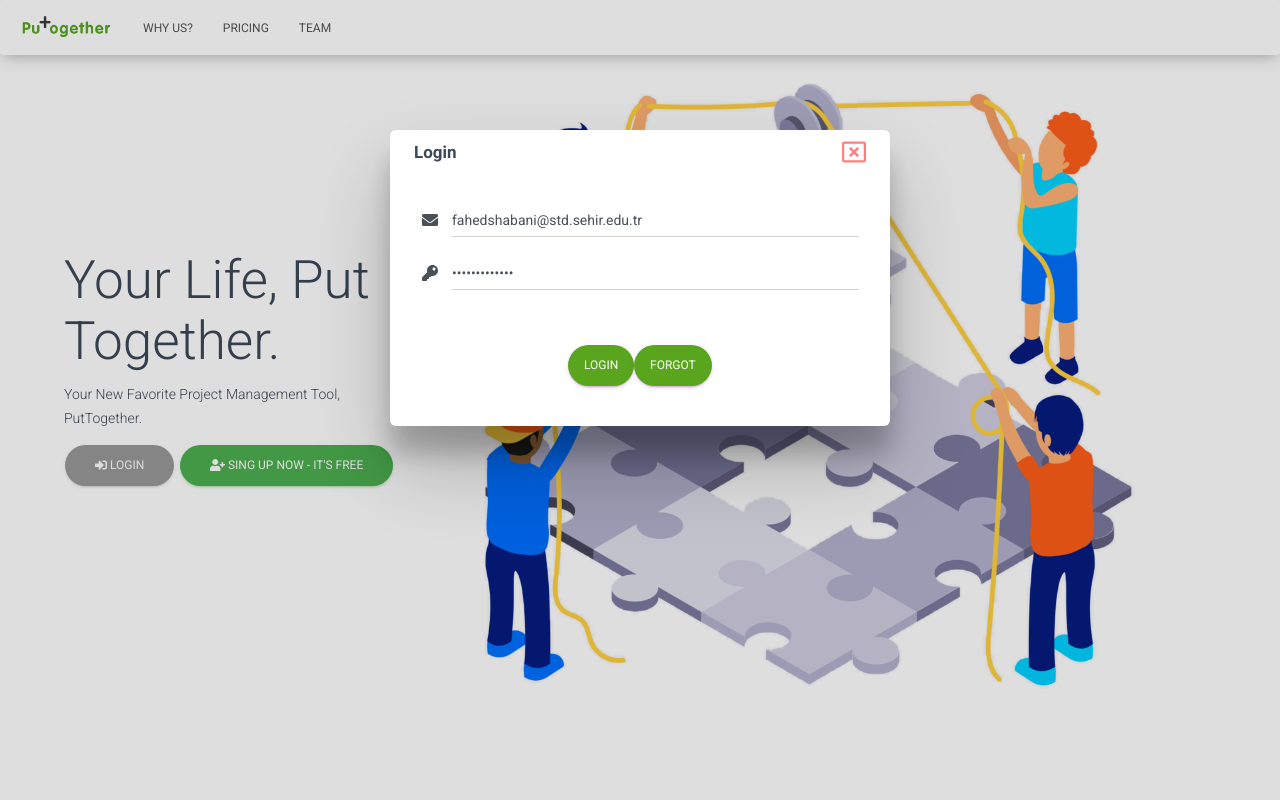
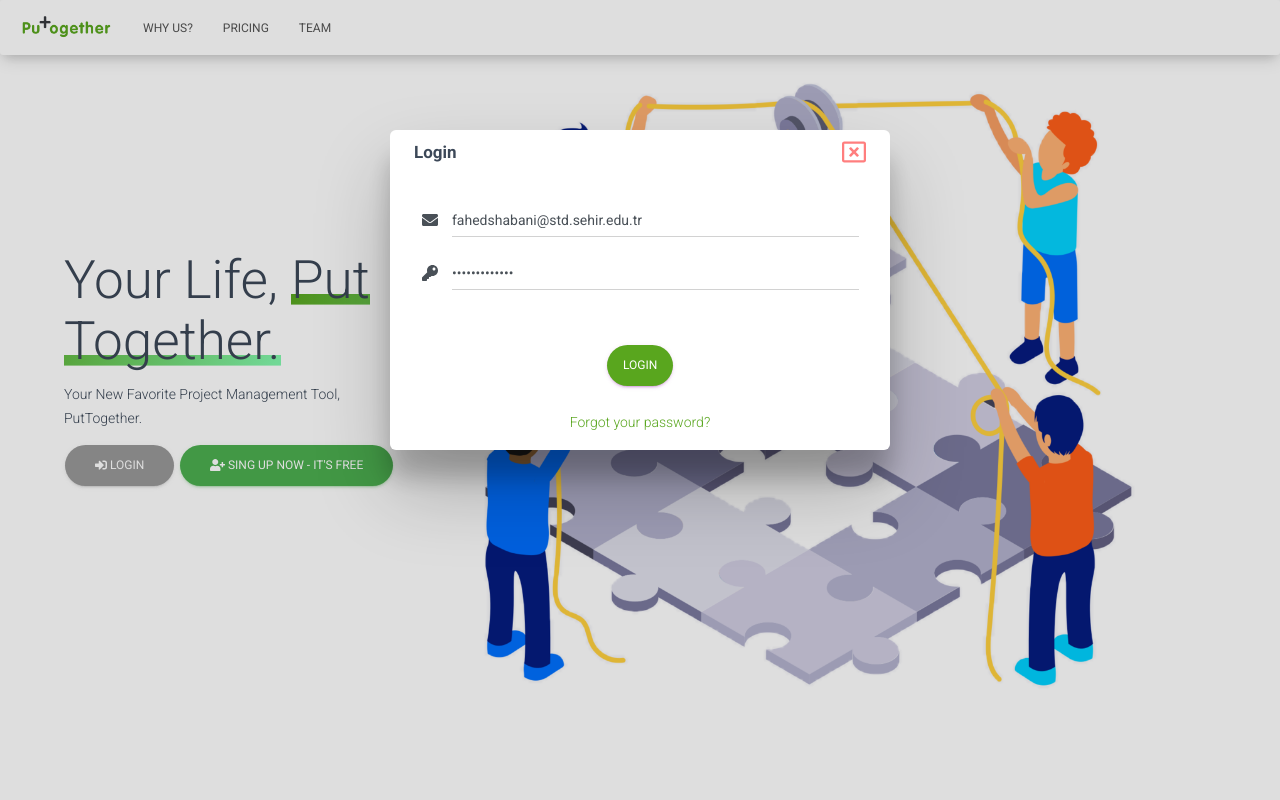
Before and after one commit to FahedSabellioglu/ZenVector, a Django app: page /PutTogether/ in a window 1280 px wide, after a click on "LOGIN". Run offline with Django 3.2, Linux system fonts and the light colour scheme; data comes from the database, SQL or seed files in the repository; both versions use the stored data as it was after the commit; some libraries are stand-ins or nearby versions.

Commit message:
- ADDED TEXT ANIMATION TO PUTTOGETHER HEADER - FIXED FORGOT YOUR PASSWORD BUTTON INTO A LINK - FIXED HOMEPAGE FOOTER PROBLEM.

```diff
--- a/Django/ZenVector/static/Material-kit/css/custom.css
+++ b/Django/ZenVector/static/Material-kit/css/custom.css
@@ -15,6 +15,7 @@
   height: 55px;
   /*position: relative;*/
 }
+
 div.borderYtoX a:before, div.borderYtoX a:after
 {
     position: absolute;
@@ -37,6 +38,17 @@ div.borderYtoX a:after
     right: 0px;
     bottom: 0px;
 }
+
+.underline--magical {
+    background-image: linear-gradient(120deg, #59A61E 0%, #84fab0 100%);
+    background-repeat: no-repeat;
+    background-size: 100% 0.2em;
+    background-position: 0 88%;
+    transition: background-size 0.25s ease-in;
+}
+  :hover {
+    background-size: 100% 85%;
+  }
 
 div.borderYtoX a:hover:before, div.borderYtoX a:hover:after
 {
@@ -170,7 +182,6 @@ float: right;
     border-color: #59A61E;
 }
 
-<<<<<<< Updated upstream
 
 
 /*---------------------------------------------------------------------*/
@@ -295,6 +306,3 @@ float: right;
   .is-focused .form-control{
     background-image:  linear-gradient(to top, #2aa134 2px, rgba(156, 39, 176, 0) 2px), linear-gradient(to top, #d2d2d2 1px, rgba(210, 210, 210, 0) 1px);
   }
-
-=======
->>>>>>> Stashed changes
--- a/Django/ZenVector/templates/base.html
+++ b/Django/ZenVector/templates/base.html
@@ -17,6 +17,8 @@
   <script src="https://use.fontawesome.com/releases/v5.0.8/js/all.js"></script>
   <!--     Fonts and icons     -->
   <link rel="stylesheet" type="text/css" href="https://fonts.googleapis.com/css?family=Roboto:300,400,500,700|Roboto+Slab:400,700|Material+Icons" />
+    <link rel='icon' type='image/ico' href='../static/img/Actual_logos/PNG_FORM/puttogether1-03%20(2).ico' />
+
   <!-- Material Kit CSS -->
   <link rel="stylesheet" href="https://maxcdn.bootstrapcdn.com/font-awesome/latest/css/font-awesome.min.css">
 
@@ -35,7 +37,9 @@
 
     {% endblock %}
 
+    {% block footer %}
     {% include 'footer.html' %}
+    {% endblock %}
 
 
   <script src="{% static 'Material-kit/js/core/bootstrap-material-design.min.js' %}" type="text/javascript">
--- a/Django/ZenVector/templates/index.html
+++ b/Django/ZenVector/templates/index.html
@@ -5,7 +5,9 @@
   <section class="presentation">
     <div class="introduction">
       <div class="intro-text">
-        <h1>Your Life, Put Together.</h1>
+        <h1>Your Life,
+            <span class="underline--magical">Put Together.</span>
+        </h1>
         <p>
           Your New Favorite Project Management Tool, PutTogether.
         </p>
@@ -155,7 +157,7 @@
                                 Downgrade
                             </a>
                         {% elif not request.user.is_authenticated %}
-                            <a  class="btn btn-default btn-raised btn-round"  data-target="#signupModal" data-toggle="modal">
+                            <a  class="btn btn-default btn-raised btn-round" style="color: white"  data-target="#signupModal" data-toggle="modal">
                                 Get Started
                             </a>
                         {% endif %}
@@ -430,9 +432,11 @@
                       </div>
                       <div class="modal-footer justify-content-center ">
                         <button type="submit"  onclick="loginControl()" class="btn btn-primary btn-round">Login</button>
-                       <button type="button"  onclick="ForgotPassModal()" class="btn btn-primary btn-round">Forgot</button>
-
+{#                       <button type="button"  onclick="ForgotPassModal()" class="btn">Forgot</button>#}
                       </div>
+                        <div style="text-align: center">
+                            <a href="#ForgotPasswordForm" onclick="ForgotPassModal()" style="color: #59A61E">Forgot your password?</a>
+                        </div>
                     </form>
                   </div>
                 </div>
@@ -700,13 +704,11 @@
                             </div>
                             <input type="email" required id='email_forgot_pass' class="form-control" placeholder="Email...">
                           </div>
-                            <label class="ml-auto mr-auto" id="email_error_forgot" style="display: none;">email exists</label>
+                            <label class="ml-auto mr-auto" id="email_error_forgot" style="display: none;">Email already exists, try again.</label>
                         </div>
-
                       </div>
                       <div class="modal-footer justify-content-center ">
-                       <button type="submit" class="btn btn-primary btn-round">GetCode</button>
-
+                       <button type="submit" class="btn btn-primary btn-round btn-sm">Reset Password</button>
                       </div>
                     </form>
                   </div>
@@ -736,7 +738,6 @@
                     <form  id='ForgotPasswordCodeForm' class="form"  >
                         {% csrf_token %}
                       <div class="card-body">
-
                         <div class="form-group">
                           <div class="input-group" >
                             <div class="input-group-prepend">
@@ -760,7 +761,7 @@
           </div>
         </div>
       </div>
-<!------------------------------------------------------ /FOOTER ------------------------------------------------------>
+<!------------------------------------------------------ /PASSWORD CODE ------------------------------------------------------>
   <div class="modal fade" id="PasswordResetModal" data-email="" tabindex="-1" role="dialog">
         <div class="modal-dialog modal-signup" role="document">
           <div class="modal-content">
@@ -770,7 +771,6 @@
                 <h5 class="modal-title card-title">Change Password</h5>
                 <button type="button" class="close" data-dismiss="modal" aria-label="Close">
                   <i class="far fa-window-close" style="color: red"></i>
-
                 </button>
               </div>
               <div class="modal-body">
@@ -819,10 +819,45 @@
         </div>
       </div>
 
+{#----------------------------------------- FOOTER ---------------------------------------------#}
+    <footer class="footer" style="position: static; text-align: center; ">
+        <div class="container-fluid">
+            <nav class="float-left">
+            <ul>
+              <li>
+                <a href="#">
+                    <img src="{% static '/img/Actual_logos/PNG_FORM/puttogether1-04.png'  %}" width="15%" alt="">
+                </a>
+              </li>
+            </ul>
+          </nav>
+
+    <div class="footer">
+      <div class="footer-content">
+        <div class="footer-section about">
+              <a class="Socials" href="#"><i class="fab fa-facebook fa-lg"></i></a>
+              <a class="Socials" href="#"><i class="fab fa-twitter fa-lg"></i></a>
+              <a class="Socials" href="#"><i class="fab fa-google fa-lg "></i></a>
+              <a class="Socials" href="#"><i class="fab fa-linkedin fa-lg"></i></a>
+              <hr class="my-4">
+          <p>
+            PuTogether is built with passion, transcendence, and user-based development. This is where everything gets a bit easier to organize. This is where all of your opportunities start and end. This is PutTogether.
+          </p>
+          <hr class="my-4">
+          </div>
+        </div>
+{#        <div class="footer-section links"></div>#}
+{#        <div class="footer-section contact-form"></div>#}
 
 
+    </div>
+    </div>
+      </footer>
+
+{#----------------------------------------- FOOTER ---------------------------------------------#}
 
 {% endblock %}
+
       <!------------------------------------------------------  SCRIPTS ------------------------------------------------------>
 {% block scripts %}
 
@@ -872,3 +907,6 @@
       </script>
 
 {% endblock %}
+
+{% block footer %}
+{% endblock %}
```
Also changed, not shown: Django/ZenVector/static/img/Actual_logos/PNG_FORM/puttogether1-03 (2).ico (added), Django/ZenVector/static/img/Actual_logos/PNG_FORM/puttogether1-03.ico (added), Django/db.sqlite3.
